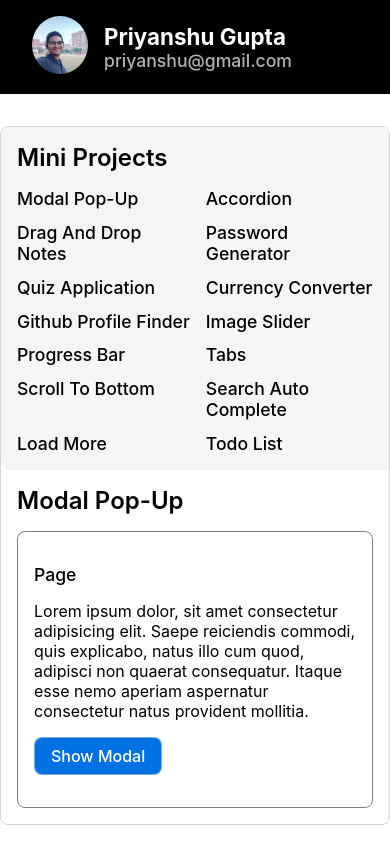
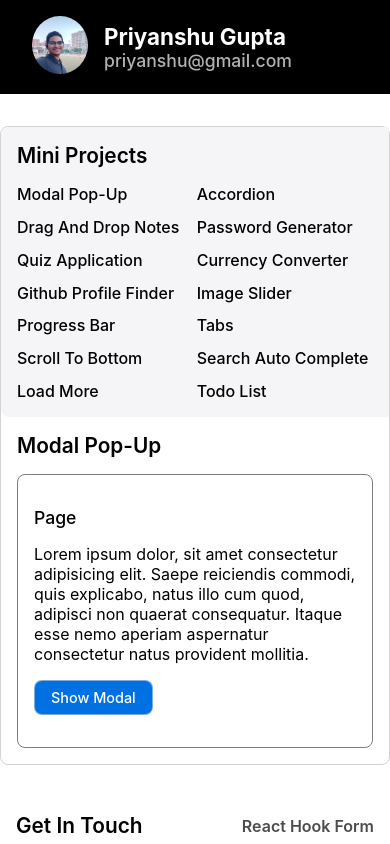
Before and after one commit to priyanshu16095/portfolio, a React (Vite) app: page / in a window 390 px wide. Built offline with nearby package versions, Linux system fonts and the light colour scheme.

Commit message:
changed font-size

```diff
--- a/src/index.css
+++ b/src/index.css
@@ -223,8 +223,20 @@ button:hover {
 }
 
 @media all and (max-width: 705px) {
-  .homeBody {
-    /* gap: 2rem; */
+  .title {
+    font-size: 1.3rem;
+  }
+  .link {
+    font-size: 1rem;
+  }
+  .button {
+    font-size: 0.9rem;
+  }
+  .inputBox input {
+    font-size: 0.9rem;
+  }
+  .contactInput {
+    font-size: 1rem;
   }
   .navbarBody {
     color: white;
@@ -280,7 +292,7 @@ button:hover {
     width: fit-content;
   }
   .dadnotesContainer, .searchContainer, .tabContainer, .gitfinderContainer, .loadmoreContainer, .quizContainer, .todolistContainer, .currencyContainer {
-    min-height: fit-content;
+    min-height: 15rem;
   }
   .profileDetails {
     flex-direction: column;
```
